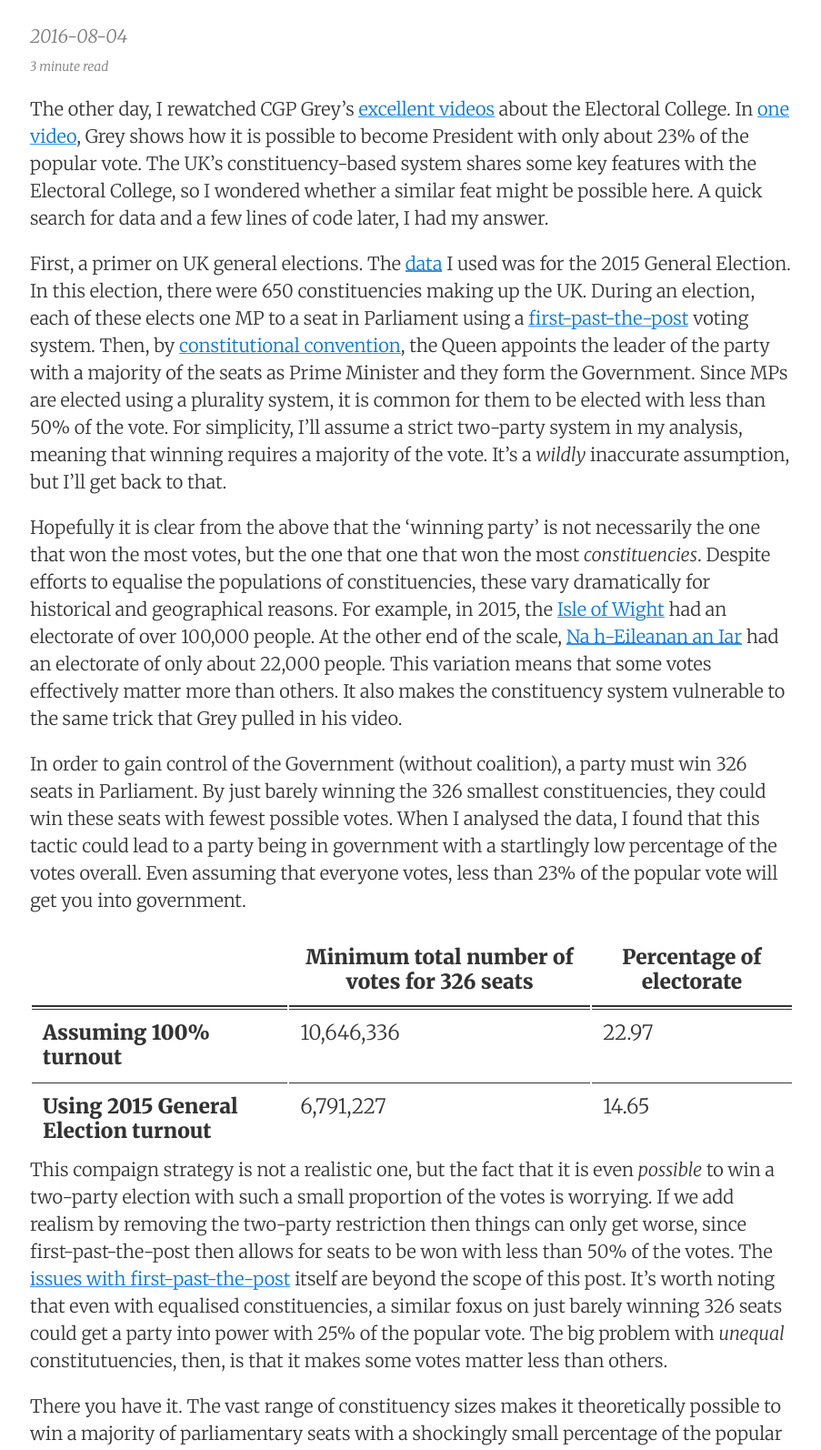
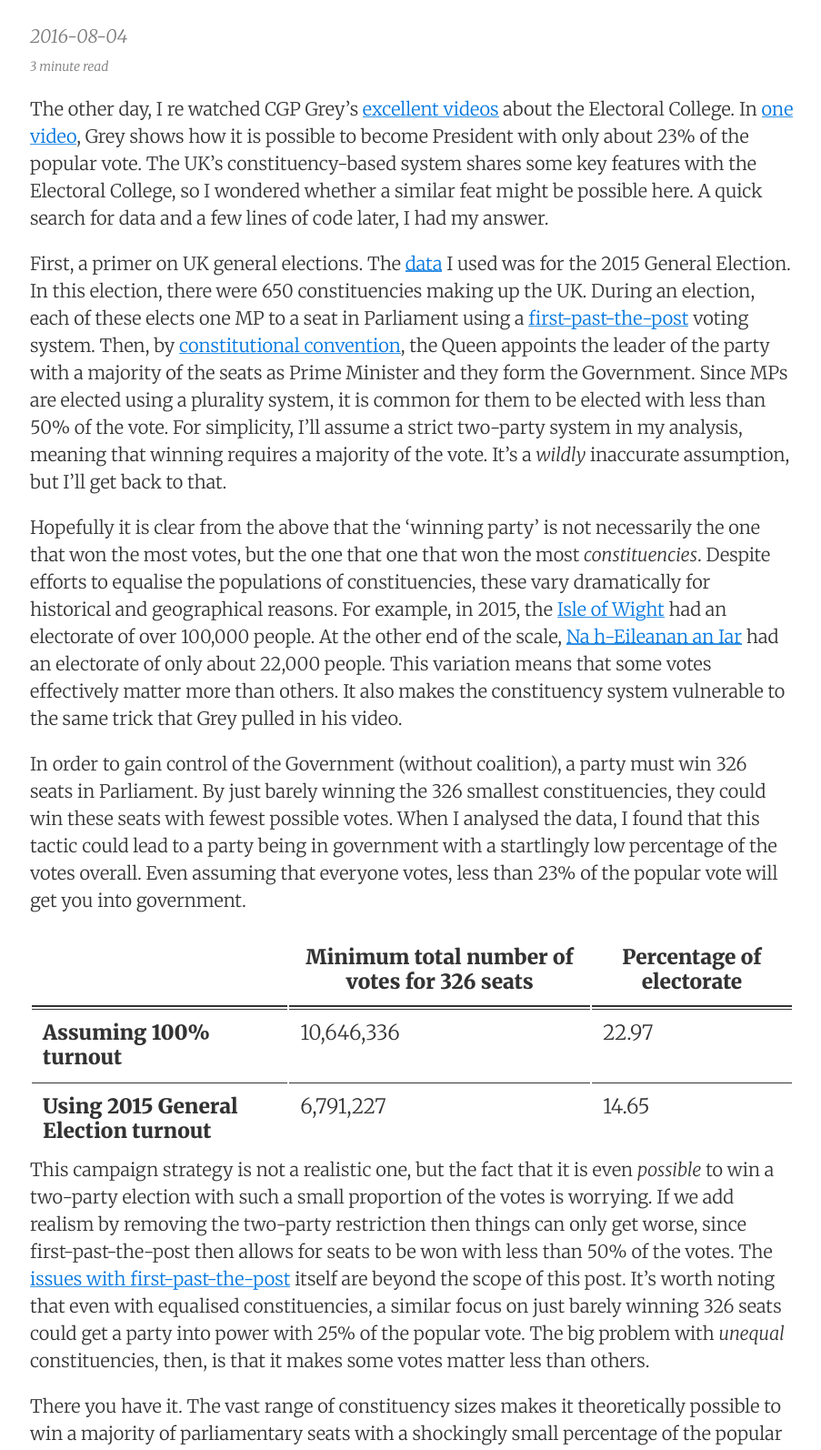
Before and after one commit to whonut/whonut.github.io, a Jekyll site: the page built from _posts/2016-08-04-Constituencies, First Past the Post and Minority Rule.md, in a window 1280 px wide. Shown: the part 372-1966 px from the top of the page at 91% size, without its empty margins (187-1090 px from the left). Built offline with Jekyll 4.4.1, drawn with Linux system fonts in a browser that asks for light colours; nearby versions of some CDN libraries.

Commit message:
Fix typos

```diff
--- a/_posts/2016-08-04-Constituencies, First Past the Post and Minority Rule.md
+++ b/_posts/2016-08-04-Constituencies, First Past the Post and Minority Rule.md
@@ -4,7 +4,7 @@ title: Constituencies, First-Past-the-Post and Minority Rule
 tags: voting
 ---
 
-The other day, I rewatched CGP Grey's [excellent videos](https://www.youtube.com/playlist?list=PL9936C719FF689E7D) about the Electoral College. In
+The other day, I re watched CGP Grey's [excellent videos](https://www.youtube.com/playlist?list=PL9936C719FF689E7D) about the Electoral College. In
 [one video](https://youtu.be/7wC42HgLA4k?list=PL9936C719FF689E7D&t=259), Grey shows how it is possible to become President with only about
 23% of the popular vote. The UK's constituency-based system shares some key features with the Electoral College, so I wondered whether a similar
 feat might be possible here. A quick search for data and a few lines of code later, I had my answer.
@@ -24,9 +24,9 @@ In order to gain control of the Government (without coalition), a party must win
 | **Assuming 100% turnout**               | 10,646,336                                  | 22.97                    |
 | **Using 2015 General Election turnout** | 6,791,227                                   | 14.65                    |
 
- This compaign strategy is not a realistic one, but the fact that it is even *possible* to win a two-party election with such a small proportion of the votes is
+ This campaign strategy is not a realistic one, but the fact that it is even *possible* to win a two-party election with such a small proportion of the votes is
  worrying. If we add realism by removing the two-party restriction then things can only get worse, since first-past-the-post then allows for seats to be won with less than 50% of the votes. The
- [issues with first-past-the-post](http://www.electoral-reform.org.uk/first-past-the-post) itself are beyond the scope of this post. It's worth noting that even with equalised constituencies, a similar foxus on just barely winning 326 seats could get a party into power with 25% of the popular vote. The big problem with *unequal* constitutuencies, then, is that it makes some votes matter
+ [issues with first-past-the-post](http://www.electoral-reform.org.uk/first-past-the-post) itself are beyond the scope of this post. It's worth noting that even with equalised constituencies, a similar focus on just barely winning 326 seats could get a party into power with 25% of the popular vote. The big problem with *unequal* constituencies, then, is that it makes some votes matter
  less than others.
 
  There you have it. The vast range of constituency sizes makes it theoretically possible to win a majority of parliamentary seats with a shockingly small percentage of the popular vote. It also means that voters in larger constituencies have less of a say in our elections than those in small ones. For those of us who care about the representativeness of our democracy, it is therefore tempting to demand perfect equalisation. We must be careful though. Constituencies are about more than electorate size, so we can't just go chopping and changing them willy-nilly. For more about constituency boundary reform, see the [Electoral Reform Society website](http://www.electoral-reform.org.uk/boundary-reform).
```
